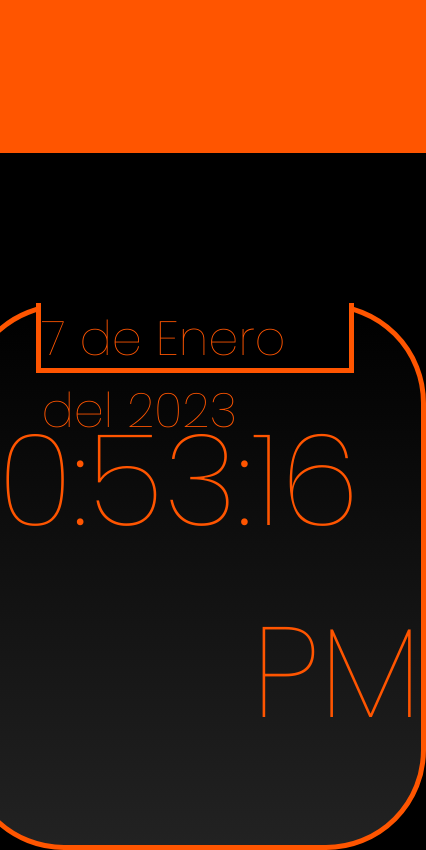
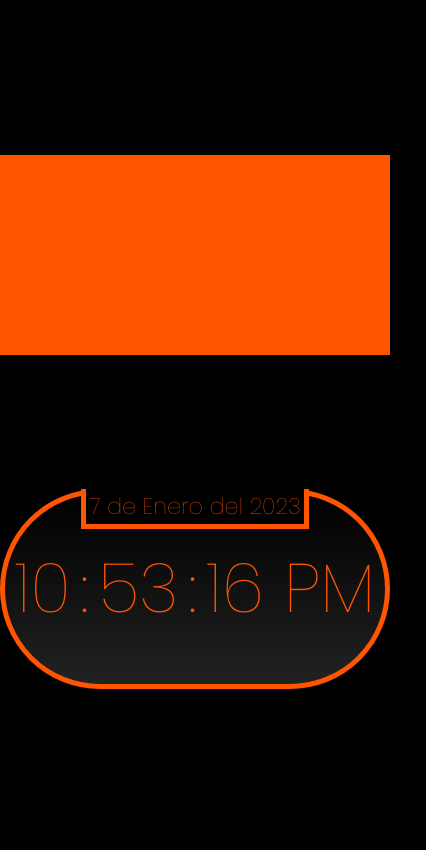
Before and after one commit to miguel-124C/Reloj, a plain HTML site: page index.html in a window 390 px wide. Shown: the whole page, 426 px wide, since content can reach past the window. Drawn offline with Linux system fonts and the light colour scheme.

Commit message:
la página se hace responsive

```diff
--- a/style.css
+++ b/style.css
@@ -21,19 +21,24 @@ body{
 }
 
 .main{
-    display: grid;
+    display: flex;
+    flex-direction: column;
+    justify-content: space-evenly;
+    align-items: center;
     width: 1000px;
-    min-height: 850px;
-    gap: 150px;
+    height: 850px;
 }
 
 .main .weather{
     background: var(--color-sobresale);
+    height: 40%;
+    width: 100%;
 }
 
 .main .clock{
     position: relative;
     width: 100%;
+    height: 50%;
     background: var(--color-fondo);
     border: 5px solid var(--color-sobresale);
     border-radius: 100px;
@@ -49,7 +54,7 @@ body{
     width: 70%;
     top: -5px;
     display: flex;
-    justify-content: space-around;
+    justify-content: center;
     background: #000;
     border-bottom: 5px solid var(--color-sobresale);
     border-left: 5px solid var(--color-sobresale);
@@ -63,3 +68,46 @@ body{
     justify-content: space-evenly;
     width: 100%;
 }
+
+@media screen and (max-width : 1080px) and (min-width : 720px){
+    .main{
+        width: 700px;
+        height: 800px;
+    }
+
+    .main .weather, .main .clock{
+        height: 38%;
+        width: 95%;
+    }
+
+    .main .clock .date{
+        font-size: 2.5em;
+        height: 60px;
+    }
+
+    .main .clock .time{
+        font-size: 6.5em;
+    }
+}
+
+@media  screen and (max-width : 720px) {
+    .main{
+        width: 480px;
+        height: 800px;
+    }
+
+    .main .weather, .main .clock{
+        height: 25%;
+        width: 100%;
+    }
+
+    .main .clock .date{
+        font-size: 1.4em;
+        height: 40px;
+        width: 60%;
+    }
+
+    .main .clock .time{
+        font-size: 4.3em;
+    }
+}
```
